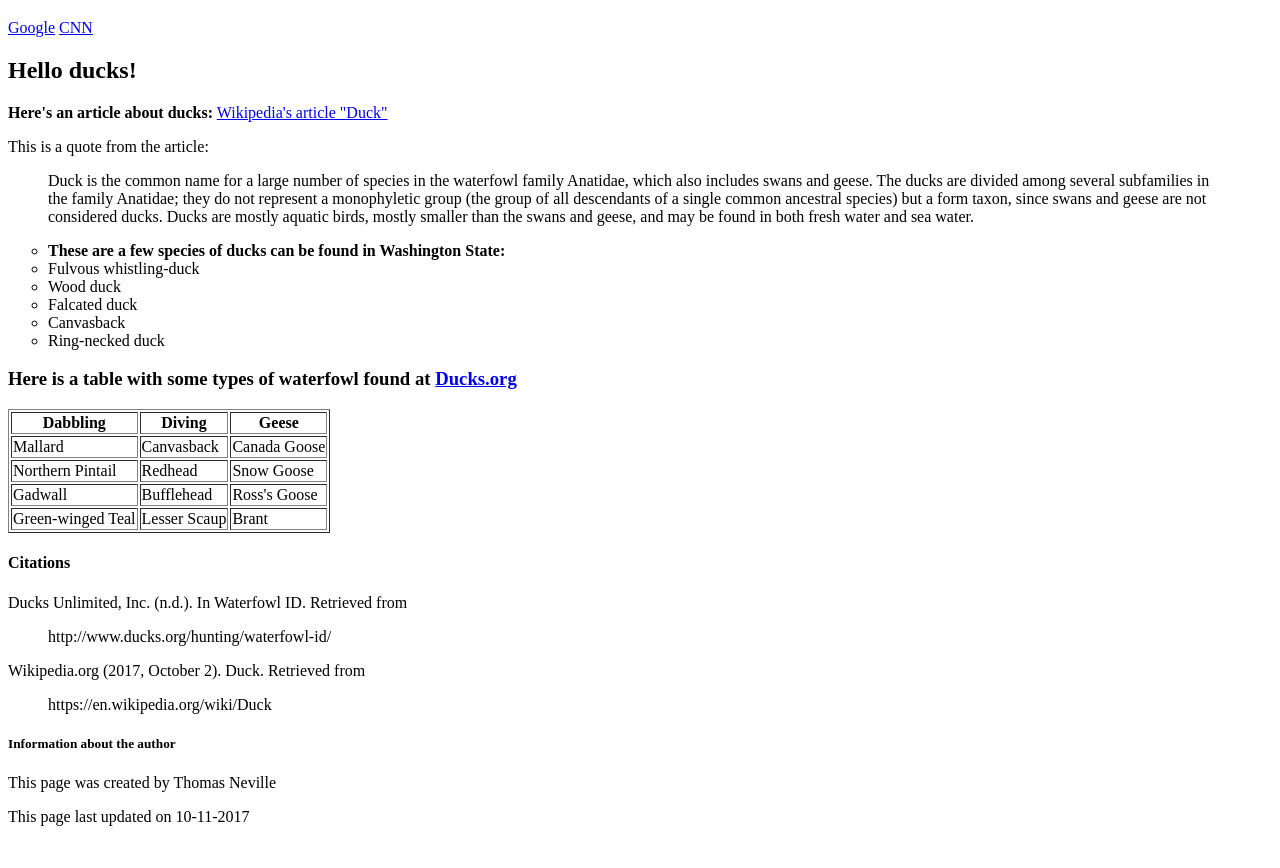
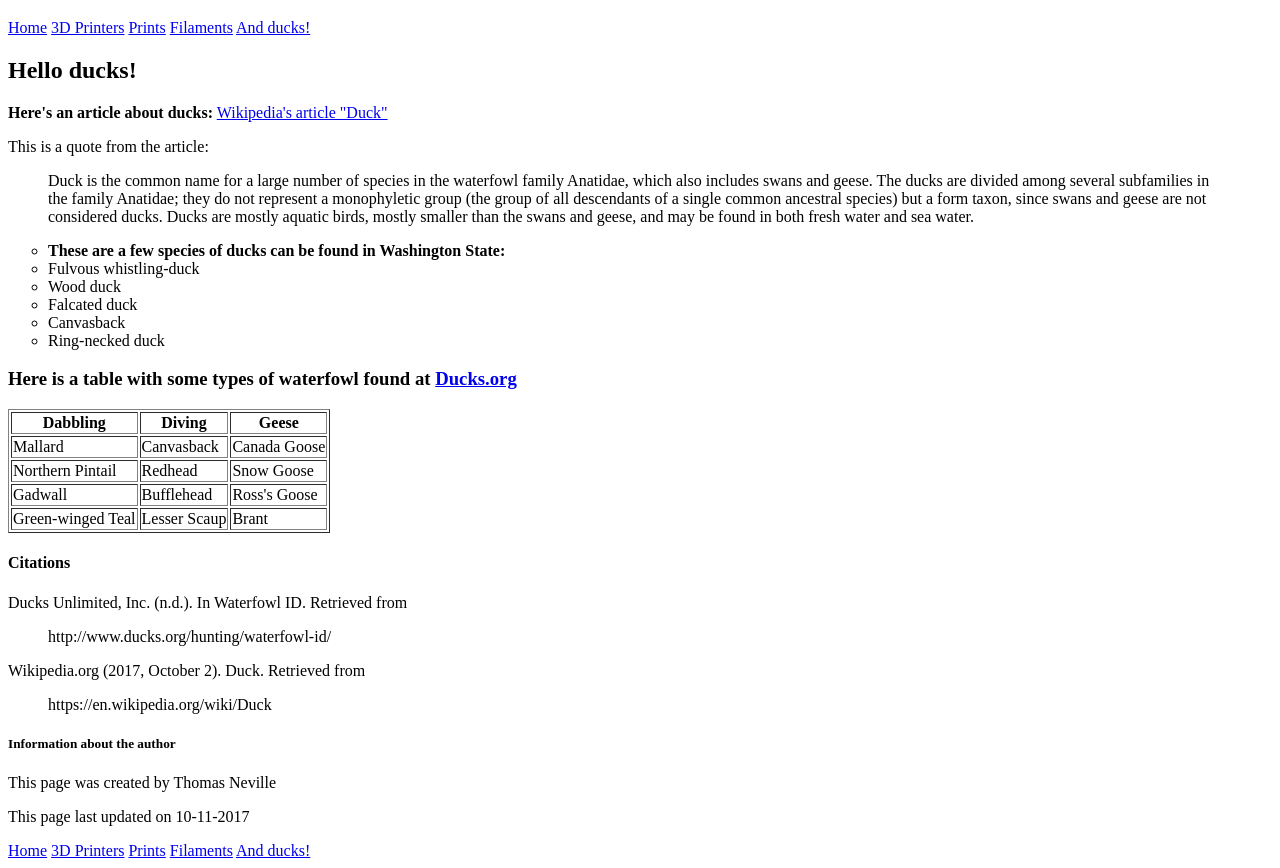
Before and after one commit to thomas-neville/au-17-week1, a plain HTML site: page index.html in a window 1280 px wide. Shown: the part 61-929 px from the top of the page. Before the commit the page ends 903 px from the top, so only its background shows below. Drawn offline with Linux system fonts and the light colour scheme.

Commit message:
Updated nav bar, added nav bar to footer

```diff
--- a/index.html
+++ b/index.html
@@ -8,12 +8,13 @@
 
 <body>
   <h1>My Duck Page</h1>
-    <nav><!--This is the navigation banner-->
-    <a href="http://google.com"
-    target="_blank">Google</a>
-    <a href="http://cnn.com"
-    target="_blank">CNN</a>
-    </nav>
+    <nav>
+        <a href="../week2-portfolio/index.html">Home</a>
+        <a href="../week2-portfolio/3d-printers.html">3D Printers</a>
+        <a href="../week2-portfolio/3d-prints.html">Prints</a>
+        <a href="../week2-portfolio/filaments.html">Filaments</a>
+        <a href="index.html">And ducks!</a>
+      </nav>
 
   <section><!--This is section 1-->
     <article>
@@ -85,6 +86,13 @@
     <h5>Information about the author</h5>
       <p>This page was created by Thomas Neville</p>
       <p>This page last updated on <time>10-11-2017</time></p>
+    <nav>
+        <a href="../week2-portfolio/index.html">Home</a>
+        <a href="../week2-portfolio/3d-printers.html">3D Printers</a>
+        <a href="../week2-portfolio/3d-prints.html">Prints</a>
+        <a href="../week2-portfolio/filaments.html">Filaments</a>
+        <a href="index.html">And ducks!</a>
+      </nav>
   </footer>
 </body>
 </html>
```
